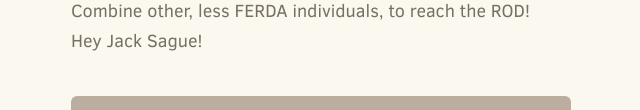
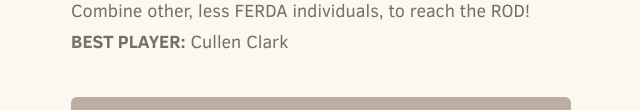
Before and after one commit to jviani5/getROD, a plain HTML site: page index.html in a window 1280 px wide. Shown: the part 195-305 px from the top of the page, without its empty margins (319-959 px from the left). Drawn offline with nearby package versions, Linux system fonts and the light colour scheme; files that its build step writes are made by us from their sources; a script that the page names is missing; files whose address does not match are found by name.

Commit message:
Update index.html

```diff
--- a/index.html
+++ b/index.html
@@ -23,7 +23,9 @@
       </div>
     </div>
     <p class="game-intro">Combine other, less FERDA individuals, to reach the ROD!</strong></span></p>
-    <p>Hey Jack Sague!</p>
+    <p class="game-leaderboard">
+      <strong class="important">Best Player:</strong> Cullen Clark
+    </p>
 
     <div class="game-container">
       <div class="game-message">
```
